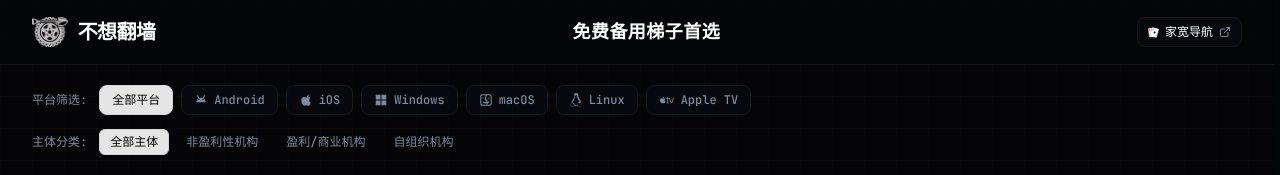
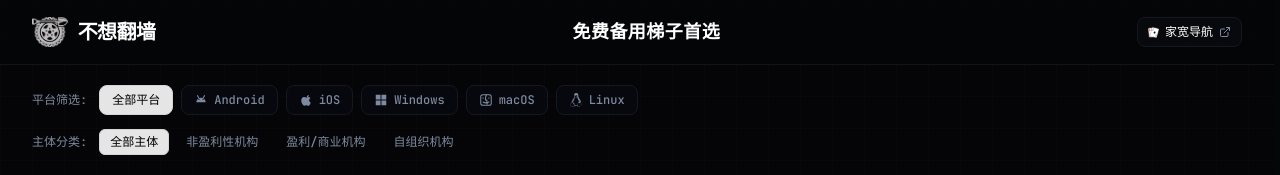
Before and after one commit to kanpianer/bxfq, a React (Vite) app: page / in a window 1280 px wide. Shown: the top 175 px of the page. Built offline with nearby package versions, Linux system fonts and the light colour scheme; a small style sheet from the web is missing; a web font is replaced by a local one.

Commit message:
feat: remove Apple TV platform filter and category tag

```diff
--- a/src/components/FilterBar.tsx
+++ b/src/components/FilterBar.tsx
@@ -1,6 +1,6 @@
 import React from 'react';
 import { Platform, EntityType } from '../types';
-import { AndroidIcon, IosIcon, WindowsIcon, MacosIcon, LinuxIcon, AppleTvIcon } from './PlatformIcons';
+import { AndroidIcon, IosIcon, WindowsIcon, MacosIcon, LinuxIcon } from './PlatformIcons';
 
 interface FilterBarProps {
   selectedPlatform: Platform | 'all';
@@ -23,7 +23,6 @@
     { id: 'windows', label: 'Windows', icon: <WindowsIcon className="w-3.5 h-3.5" /> },
     { id: 'macos', label: 'macOS', icon: <MacosIcon className="w-3.5 h-3.5" /> },
     { id: 'linux', label: 'Linux', icon: <LinuxIcon className="w-3.5 h-3.5" /> },
-    { id: 'appletv', label: 'Apple TV', icon: <AppleTvIcon className="w-4 h-3.5" /> },
   ];
 
   const entities: { id: EntityType | 'all'; label: string }[] = [
--- a/src/data/tools.ts
+++ b/src/data/tools.ts
@@ -249,7 +249,7 @@
     status: 'needs-bridge',
     statusText: '国内需配置网桥',
     pricingModel: '100% 永久免费 / 全球志愿者资助',
-    platforms: ['android', 'ios', 'windows', 'macos', 'linux', 'appletv'],
+    platforms: ['android', 'ios', 'windows', 'macos', 'linux'],
     officialUrl: 'https://www.torproject.org/zh-CN',
     downloadLinks: [
       {
```
